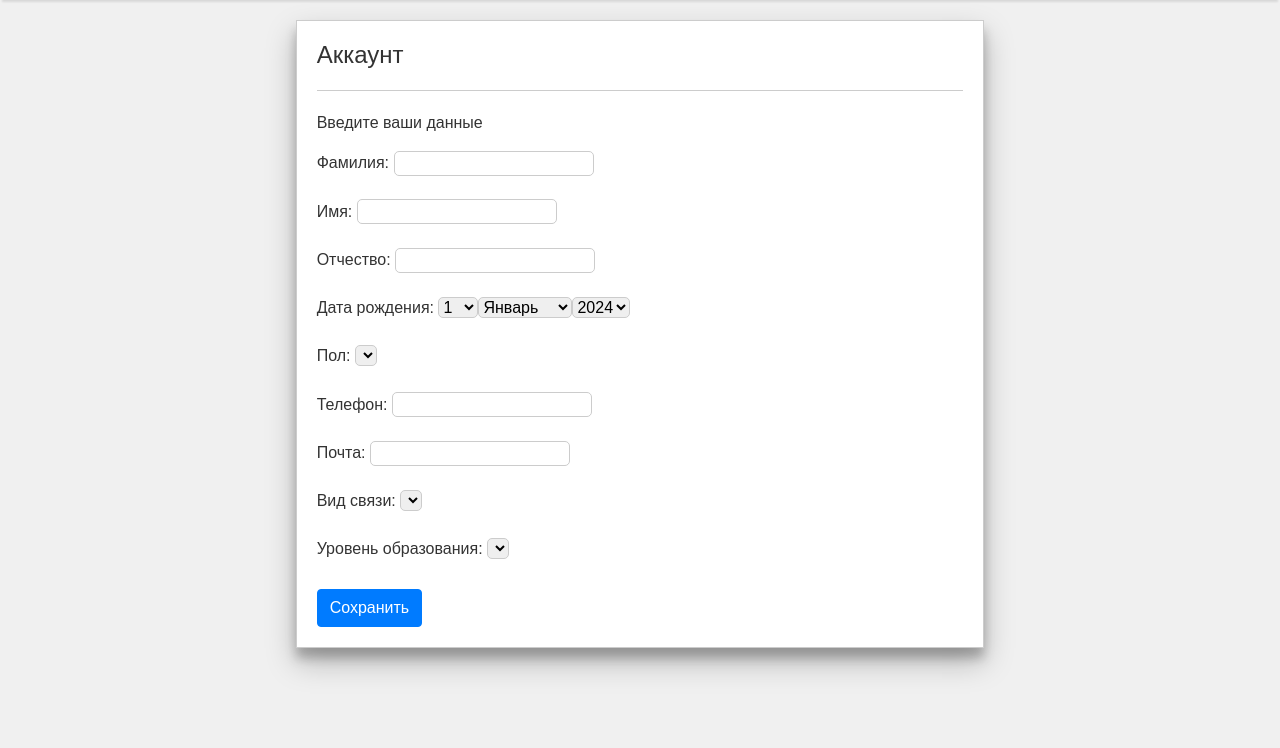
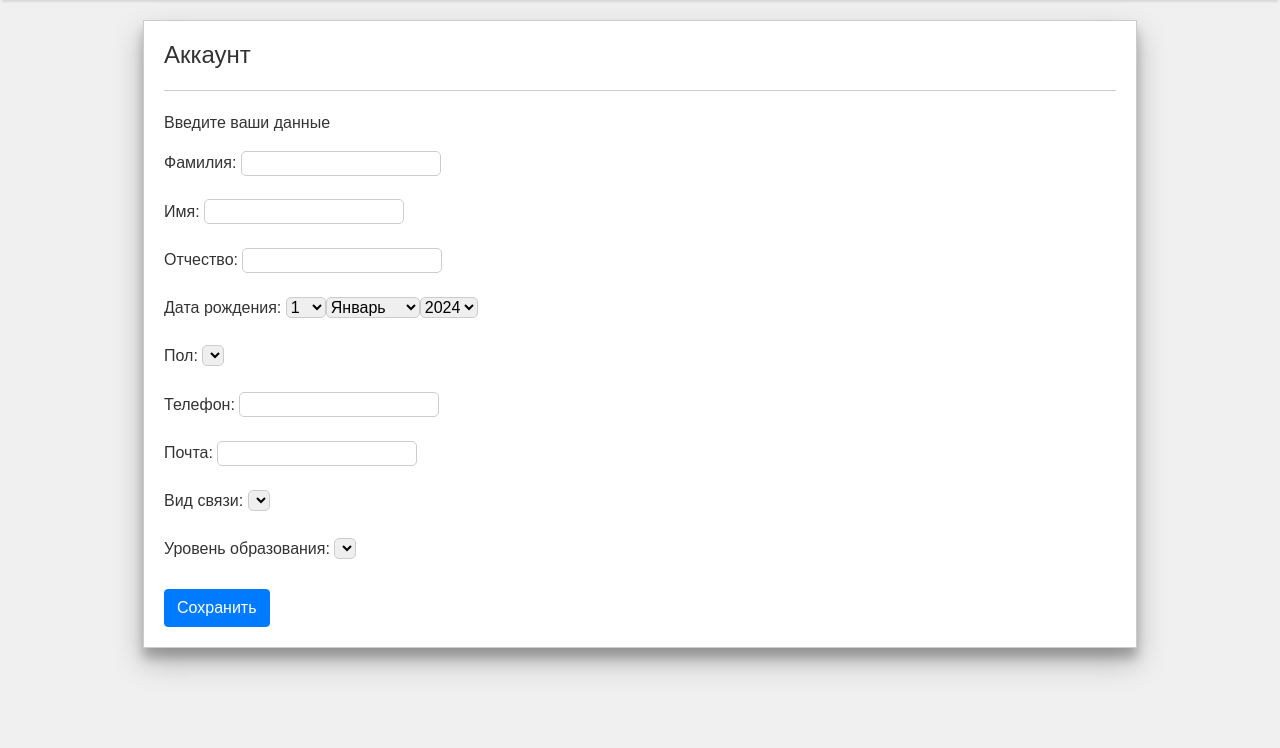
Before and after one commit to maria-kononova/demo, a Django app: page /resume/edit in a window 1280 px wide. Shown: the part 80-828 px from the top of the page. Run offline with Django 5.2, Linux system fonts and the light colour scheme; the visitor is signed in with stand-in values (Sample User, id 1); data that the repository does not hold is empty; parts of the project's set-up code (start-up, migrations or seed data) failed here and were passed over; some libraries are stand-ins or nearby versions.

Commit message:
changing the page size

```diff
--- a/static/css/auth.css
+++ b/static/css/auth.css
@@ -11,8 +11,8 @@ body {
 .container {
     background: #fff;
     border-radius: 50px;
-    box-shadow: 0 14px 28px rgba(0,0,0,0.25),
-                0 10px 10px rgba(0,0,0,0.22);
+    box-shadow: 0 14px 28px rgba(0, 0, 0, 0.25),
+    0 10px 10px rgba(0, 0, 0, 0.22);
     width: 400px;
     max-width: 100%;
     padding: 40px;
--- a/static/css/main-style.css
+++ b/static/css/main-style.css
@@ -46,9 +46,10 @@ h2 {
     border: 1px solid #ccc;
     padding: 20px;
     margin: 100px auto;
-    width: 90%;
-    box-shadow: 0 14px 28px rgba(0,0,0,0.25),
-                0 10px 10px rgba(0,0,0,0.22);
+    max-width: 1100px;
+    min-width: 100%;
+    box-shadow: 0 14px 28px rgba(0, 0, 0, 0.25),
+    0 10px 10px rgba(0, 0, 0, 0.22);
 }
 
 .myfield {
@@ -92,7 +93,7 @@ h2 {
 }
 
 .button:hover {
-     background-position: right center;
+    background-position: right center;
 }
 
 hr {
@@ -111,7 +112,7 @@ table {
     margin: 20px 0;
     border-radius: 10px; /* Скругление углов таблицы */
     overflow: hidden; /* Обрезает содержимое и подчиняется скруглению углов */
-    box-shadow: 0 10px 20px rgba(0,0,0,0.2);
+    box-shadow: 0 10px 20px rgba(0, 0, 0, 0.2);
 }
 
 th, td {
--- a/static/css/resume.css
+++ b/static/css/resume.css
@@ -1,7 +1,3 @@
-.block {
-    width: 100%;
-}
-
 .button {
     font-size: 20px;
     display: block;
--- a/templates/account.html
+++ b/templates/account.html
@@ -4,7 +4,7 @@
     {% load static %}
     <link rel="stylesheet" href="{% static 'css/account.css' %}"/>
 
-    <div class="container">
+    <div class="container"></div>
         <div class="block">
             <h1>Аккаунт</h1>
             <hr>
@@ -29,8 +29,7 @@
                             <div class="button-group">
                                 <a class="link" href="{% url 'account' %}"
                                    style="margin-left: 10px; margin-right: 15px;">Отмена</a>
-                                <button type="submit" class="btn btn-primary" name="edit_btn">Сохранить изменения
-                                </button>
+                                <button type="submit" class="btn btn-primary" name="edit_btn">Сохранить изменения</button>
                             </div>
                         </form>
                     {% else %}
@@ -63,5 +62,5 @@
                 {% endfor %}
             {% endif %}
         </div>
-    </div>
+{#    </div>#}
 {% endblock %}
--- a/templates/index.html
+++ b/templates/index.html
@@ -31,7 +31,11 @@
 
     <!-- HTMX -->
     <script src="https://unpkg.com/htmx.org@1.6.0"></script>
+{#    <script src="https://unpkg.com/htmx.org@1.9.11" #}
+{#            integrity="sha384-0gxUXCCR8yv9FM2b+U3FDbsKthCI66oH5IA9fHppQq9DDMHuMauqq1ZHBpJxQ0J0" #}
+{#            crossorigin="anonymous"></script>#}
 </head>
+{#<body hx-headers='{"X-CSRFToken": "{{ csrf_token }}"}'>#}
 <body>
 <header class="container-fluid">
     <div class="header-row">
--- a/templates/resume.html
+++ b/templates/resume.html
@@ -49,7 +49,7 @@
             <button type="submit" class="button">Отправить</button>
         </form>
     </div>
-    </body>
+
     <script>
         let birdForm = document.querySelectorAll(".bird-form")
         let container = document.querySelector("#form-container")
```
Also changed, not shown: static/css/sample.css (+50 -5 lines), static/css/account.css (indentation only). Lines whose indentation alone changed are shown as unchanged.
